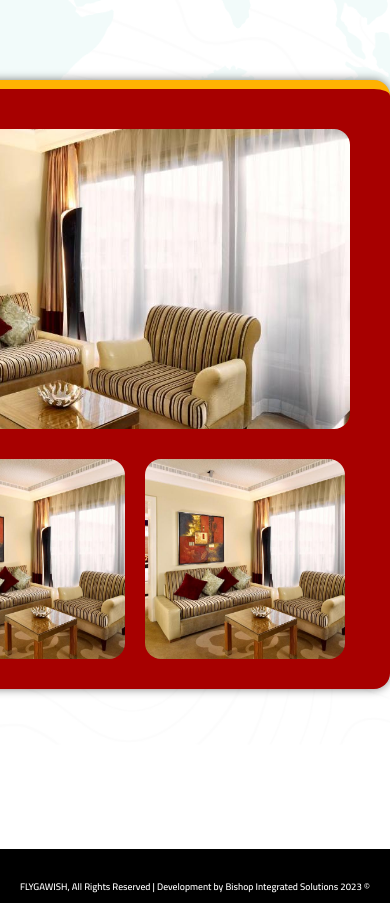
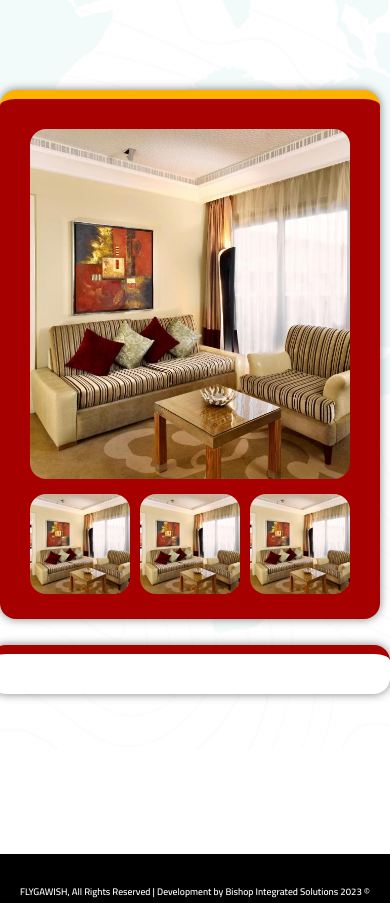
Before and after one commit to Eng-Yasmina/Flygawish-Hotels-Frontend, a plain HTML site: page query.html in a window 390 px wide. Shown: the top 903 px of the page. Drawn offline with nearby package versions, Linux system fonts and the light colour scheme.

Commit message:
first commet

```diff
--- a/style.css
+++ b/style.css
@@ -351,3 +351,27 @@ font-weight: 700;
     border-radius: 16px;
     background: white;
 }
+/*=============================================================================================================*/
+                                   /*MEDIA QUERIES (PHONES)*/
+                                   /*======================*/
+                                   @media screen and (max-width: 600px) {
+                                    .query__container{
+                                        width: var(--container-width-sm);
+                                        grid-template-columns: 1fr;
+                                    }
+                                    .query__img1 {
+                                        border-radius: 16px;
+                                        height: 350px;
+                                        width: 320px;
+                                        margin: 10px;
+                                    }
+                                    .query{
+                                        margin: 10px;
+                                    }
+                                    .query__img{
+                                        height: 100px;
+                                        width: 100px;
+                                        margin: 5px;
+
+                                    }
+                                }
```
